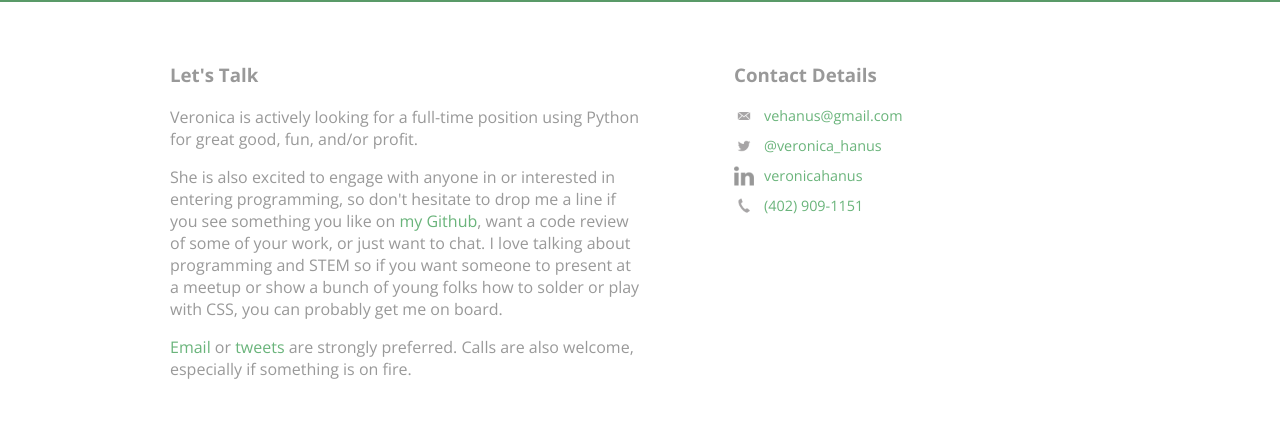
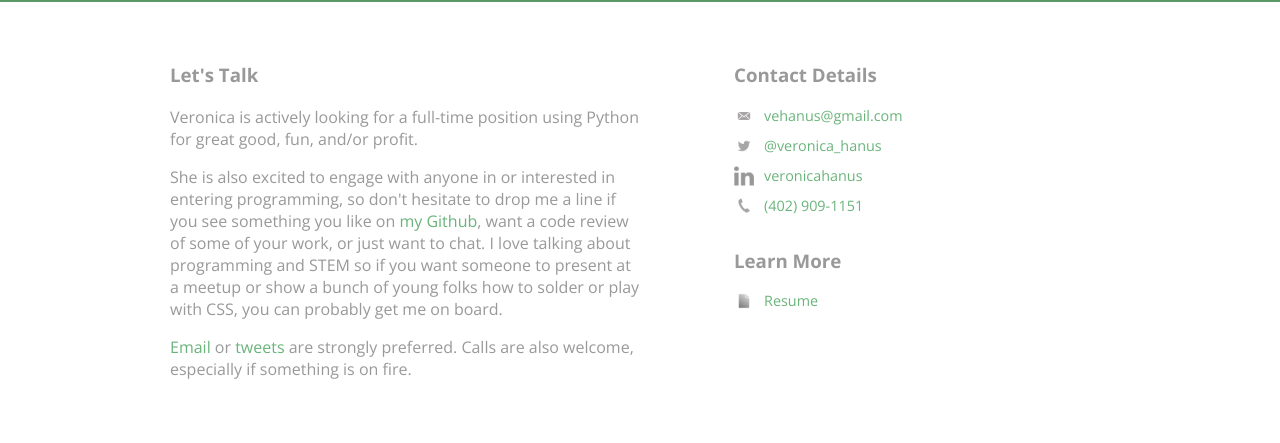
Before and after one commit to vzhz/portfolio_website, a plain HTML site: page contact.html in a window 1280 px wide. Shown: the part 113-556 px from the top of the page. Drawn offline with nearby package versions, Linux system fonts and the light colour scheme.

Commit message:
added resume to contact page

```diff
--- a/contact.html
+++ b/contact.html
@@ -38,6 +38,11 @@
           <li class="linkedin"><a href="https://www.linkedin.com/in/veronicahanus">veronicahanus</a></li>
           <li class="phone"><a href="tel:402-909-1151">(402) 909-1151</a></li>
         </ul>
+        &nbsp
+        <h3>Learn More</h3>
+        <ul class="learn-more">
+          <li class="resume"><a href="doc/vh-resume.pdf">Resume</a></li>
+        </ul>
       </section>
       <footer>
         <a href="http://twitter.com/veronica_hanus"><img src="img/twitter-wrap.png" alt="Twitter Logo" class="social-icon"></a>
--- a/css/main.css
+++ b/css/main.css
@@ -201,6 +201,25 @@ PAGE: CONTACT
   background-image: url('../img/linkedin.png');
 }
 
+.learn-more {
+  list-style: none;
+  padding: 0;
+  margin: 0;
+  font-size: 0.9em;
+}
+
+.learn-more a {
+  display: block;
+  min-height: 20px;
+  background-repeat: no-repeat;
+  background-size: 20px 20px;
+  padding: 0 0 0 30px;
+  margin: 0 0 10px;
+}
+
+.learn-more li.resume a {
+  background-image: url('../img/resume.png');
+}
 
 
 /***********************
```
Also changed, not shown: img/resume.png (added), 1 other file.
